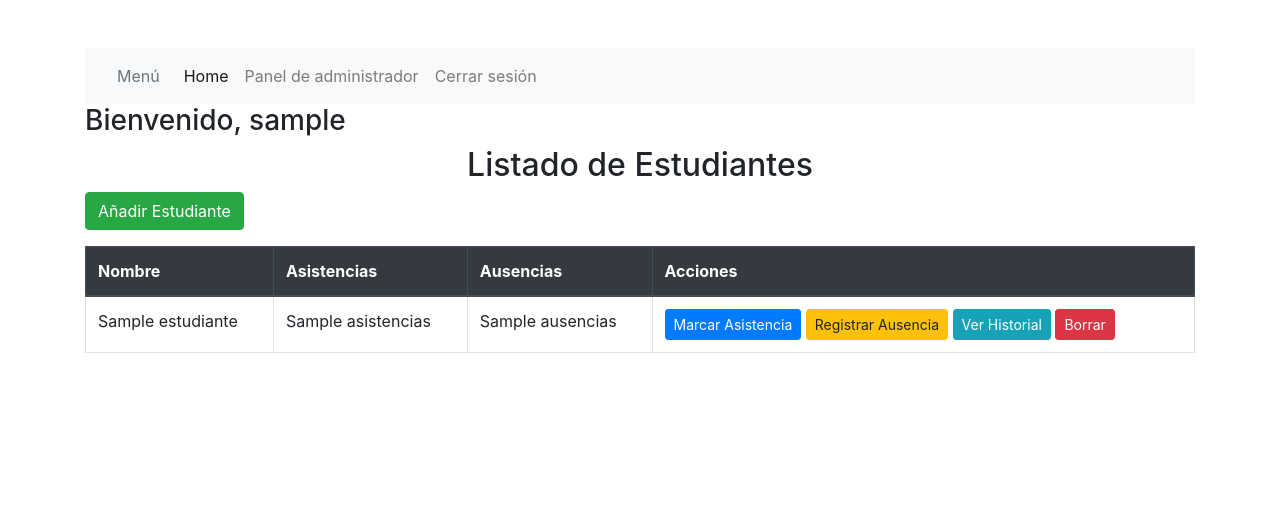
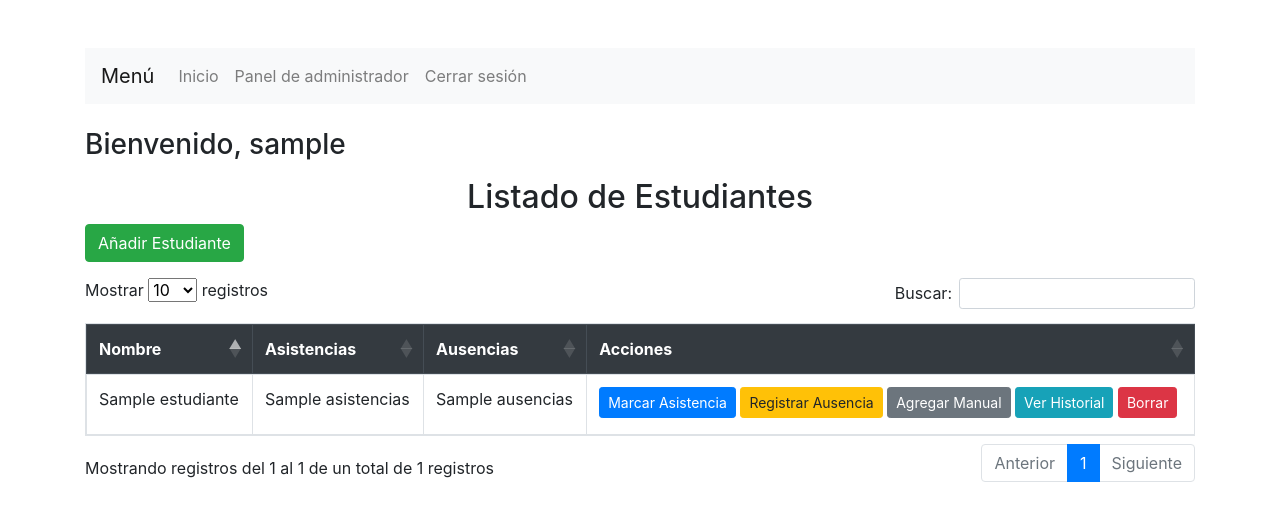
Before and after one commit to CarloEmi/python_desde_cero, a Flask app: template Crud_firebase/templates/index.html in a window 1280 px wide. Shown: the top 521 px of the page. Run offline with Flask 3, Linux system fonts and the light colour scheme; the visitor is signed in with stand-in values (Sample User, id 1); the template is opened without the code that fills it: most values are stand-ins (such as "Sample title", 1, 10 or a date in 2020); some libraries are stand-ins or nearby versions.

Commit message:
tablas mejoradas con opciones de guardar historial

```diff
--- a/Crud_firebase/app.py
+++ b/Crud_firebase/app.py
@@ -16,7 +16,7 @@ app = Flask(__name__)
 app.secret_key = 'secret_key'
 
 # Configurar Firebase
-cred = credentials.Certificate("config/seapostoles-firebase-adminsdk-tve75-5335e1f419.json")
+cred = credentials.Certificate("config/seapostoles-firebase-adminsdk-tve75-a8232e6679.json")
 initialize_app(cred)
 db = firestore.client()
 collection_name = 'asistencia'
@@ -191,6 +191,52 @@ def borrar(id):
         return redirect(url_for('login'))
     db.collection(collection_name).document(id).delete()
     return redirect(url_for('index'))
+@app.route('/agregar_asistencia/<id>', methods=['GET', 'POST'])
+def agregar_asistencia(id):
+    if 'user' not in session:
+        return redirect(url_for('login'))
+
+    estudiante_ref = db.collection(collection_name).document(id)
+    estudiante = estudiante_ref.get().to_dict()
+
+    if request.method == 'POST':
+        fecha = request.form['fecha']
+        estado = request.form['estado']
+        nuevo_registro = {'fecha': fecha, 'estado': estado}
+
+        # Agrega el historial si no existe
+        if 'historial' not in estudiante:
+            estudiante['historial'] = []
+
+        estudiante['historial'].append(nuevo_registro)
+        estudiante_ref.update({'historial': estudiante['historial']})
+
+        flash("Asistencia agregada exitosamente.")
+        return redirect(url_for('historial', id=id))
+
+    return render_template('agregar_asistencia.html', estudiante=estudiante)
+
+@app.route('/eliminar_registro/<id>/<fecha>', methods=['POST'])
+def eliminar_registro(id, fecha):
+    if 'user' not in session:
+        return redirect(url_for('login'))
+
+    estudiante_ref = db.collection(collection_name).document(id)
+    estudiante = estudiante_ref.get().to_dict()
+
+    if not estudiante or 'historial' not in estudiante:
+        flash("Estudiante o historial no encontrado.")
+        return redirect(url_for('index_admin'))
+
+    # Eliminar el registro con esa fecha
+    nuevo_historial = [r for r in estudiante['historial'] if r['fecha'] != fecha]
+
+    estudiante_ref.update({'historial': nuevo_historial})
+
+    flash("Registro eliminado correctamente.")
+    return redirect(url_for('historial', id=id))
+
+
 
 if __name__ == '__main__':
     app.run(debug=True)
--- a/Crud_firebase/templates/index.html
+++ b/Crud_firebase/templates/index.html
@@ -4,41 +4,45 @@
     <meta charset="UTF-8">
     <meta name="viewport" content="width=device-width, initial-scale=1.0">
     <title>Listado de Estudiantes</title>
+
+    <!-- Bootstrap 4 -->
     <link href="https://stackpath.bootstrapcdn.com/bootstrap/4.5.2/css/bootstrap.min.css" rel="stylesheet">
+
+    <!-- DataTables CSS para Bootstrap 4 -->
+    <link href="https://cdn.datatables.net/1.13.1/css/dataTables.bootstrap4.min.css" rel="stylesheet">
+    <link href="https://cdn.datatables.net/responsive/2.5.0/css/responsive.bootstrap4.min.css" rel="stylesheet">
 </head>
 <body>
     <div class="container mt-5">
-        <nav class="navbar navbar-expand-lg navbar-light bg-light">
-            <a class="nav-item nav-link disabled" href="#">Menú</a>
-            <button class="navbar-toggler" type="button" data-toggle="collapse" data-target="#navbarNavAltMarkup" aria-controls="navbarNavAltMarkup" aria-expanded="false" aria-label="Toggle navigation">
+        <!-- Barra de navegación -->
+        <nav class="navbar navbar-expand-lg navbar-light bg-light mb-4">
+            <a class="navbar-brand" href="#">Menú</a>
+            <button class="navbar-toggler" type="button" data-toggle="collapse" data-target="#navbarNavAltMarkup">
                 <span class="navbar-toggler-icon"></span>
             </button>
             <div class="collapse navbar-collapse" id="navbarNavAltMarkup">
                 <div class="navbar-nav">
-                <a class="nav-item nav-link active" href="/">Home <span class="sr-only">(current)</span></a>
+                    <a class="nav-item nav-link" href="/">Inicio</a>
                     <a class="nav-item nav-link" href="/index_admin">Panel de administrador</a>
                     <a class="nav-item nav-link" href="/logout">Cerrar sesión</a>
-
                 </div>
             </div>
         </nav>
-        <h3 class="text-left">Bienvenido, {{ session['user'] }} </h3>
 
-        <div class="dropdown-menu" aria-labelledby="dropdownMenuButton">
-            <a class="dropdown-item" href="{{ url_for('crear_usuario') }}">Crear nuevo usuario</a>
-            <a class="dropdown-item" href="{{ url_for('logout') }}">Cerrar sesión</a>
-        </div>
+        <h3 class="mb-3">Bienvenido, {{ session['user'] }}</h3>
+        <h2 class="text-center">Listado de Estudiantes</h2>
 
-        <h2 class="text-center">Listado de Estudiantes</h2>
         {% with messages = get_flashed_messages() %}
         {% if messages %}
-            <div class="alert alert-warning">
+            <div class="alert alert-warning mt-3">
                 {{ messages[0] }}
             </div>
         {% endif %}
         {% endwith %}
+
         <a href="/crear" class="btn btn-success mb-3">Añadir Estudiante</a>
-        <table class="table table-bordered">
+
+        <table id="tabla-estudiantes" class="table table-bordered table-hover dt-responsive nowrap" style="width:100%;">
             <thead class="thead-dark">
                 <tr>
                     <th>Nombre</th>
@@ -56,15 +60,16 @@
                     <td>
                         <form action="/marcar_asistencia/{{ estudiante.id }}" method="post" style="display:inline;">
                             <input type="hidden" name="accion" value="asistencia">
-                            <button type="submit" class="btn btn-primary btn-sm">Marcar Asistencia</button>
+                            <button type="submit" class="btn btn-primary btn-sm mb-1">Marcar Asistencia</button>
                         </form>
                         <form action="/marcar_asistencia/{{ estudiante.id }}" method="post" style="display:inline;">
                             <input type="hidden" name="accion" value="ausencia">
-                            <button type="submit" class="btn btn-warning btn-sm">Registrar Ausencia</button>
+                            <button type="submit" class="btn btn-warning btn-sm mb-1">Registrar Ausencia</button>
                         </form>
-                        <a href="/historial/{{ estudiante.id }}" class="btn btn-info btn-sm">Ver Historial</a>
+                        <a href="/agregar_asistencia/{{ estudiante.id }}" class="btn btn-secondary btn-sm mb-1">Agregar Manual</a>
+                        <a href="/historial/{{ estudiante.id }}" class="btn btn-info btn-sm mb-1">Ver Historial</a>
                         <form action="/borrar/{{ estudiante.id }}" method="post" style="display:inline;">
-                            <button type="submit" class="btn btn-danger btn-sm">Borrar</button>
+                            <button type="submit" class="btn btn-danger btn-sm mb-1">Borrar</button>
                         </form>
                     </td>
                 </tr>
@@ -72,13 +77,45 @@
             </tbody>
         </table>
     </div>
-    <script src="https://code.jquery.com/jquery-3.5.1.slim.min.js"></script>
-    <script src="https://cdn.jsdelivr.net/npm/@popperjs/core@2.9.2/dist/umd/popper.min.js"></script>
-    <script src="https://stackpath.bootstrapcdn.com/bootstrap/4.5.2/js/bootstrap.min.js"></script>
-    <!-- Agrega Firebase SDK -->
-    <script src="https://www.gstatic.com/firebasejs/9.1.3/firebase-app.js"></script>
-    <script src="https://www.gstatic.com/firebasejs/9.1.3/firebase-auth.js"></script>
-    <script src="https://www.gstatic.com/firebasejs/9.1.3/firebase-firestore.js"></script>
 
+    <!-- jQuery y Bootstrap JS -->
+    <script src="https://code.jquery.com/jquery-3.6.0.min.js"></script>
+    <script src="https://stackpath.bootstrapcdn.com/bootstrap/4.5.2/js/bootstrap.bundle.min.js"></script>
+
+    <!-- DataTables JS -->
+    <script src="https://cdn.datatables.net/1.13.1/js/jquery.dataTables.min.js"></script>
+    <script src="https://cdn.datatables.net/1.13.1/js/dataTables.bootstrap4.min.js"></script>
+    <script src="https://cdn.datatables.net/responsive/2.5.0/js/dataTables.responsive.min.js"></script>
+    <script src="https://cdn.datatables.net/responsive/2.5.0/js/responsive.bootstrap4.min.js"></script>
+
+    <!-- Activar DataTable -->
+    <script>
+        $(document).ready(function() {
+            $('#tabla-estudiantes').DataTable({
+                responsive: true,
+                columnDefs: [
+                    { responsivePriority: 1, targets: 0 }, // Nombre
+                    { responsivePriority: 2, targets: -1 } // Acciones
+                ],
+                language: {
+                    "sProcessing": "Procesando...",
+                    "sLengthMenu": "Mostrar _MENU_ registros",
+                    "sZeroRecords": "No se encontraron resultados",
+                    "sEmptyTable": "Ningún dato disponible en esta tabla",
+                    "sInfo": "Mostrando registros del _START_ al _END_ de un total de _TOTAL_ registros",
+                    "sInfoEmpty": "Mostrando registros del 0 al 0 de un total de 0 registros",
+                    "sInfoFiltered": "(filtrado de un total de _MAX_ registros)",
+                    "sSearch": "Buscar:",
+                    "sLoadingRecords": "Cargando...",
+                    "oPaginate": {
+                        "sFirst": "Primero",
+                        "sLast": "Último",
+                        "sNext": "Siguiente",
+                        "sPrevious": "Anterior"
+                    }
+                }
+            });
+        });
+    </script>
 </body>
 </html>
```
Also changed, not shown: Crud_firebase/config/seapostoles-firebase-adminsdk-tve75-a8232e6679.json (added, +13 -0 lines), Crud_firebase/templates/agregar_asistencia.html (added, +32 -0 lines), Crud_firebase/templates/editar_historial.html (+24 -12 lines), Crud_firebase/templates/historial.html (+12 -0 lines). Lines whose indentation alone changed are shown as unchanged.
